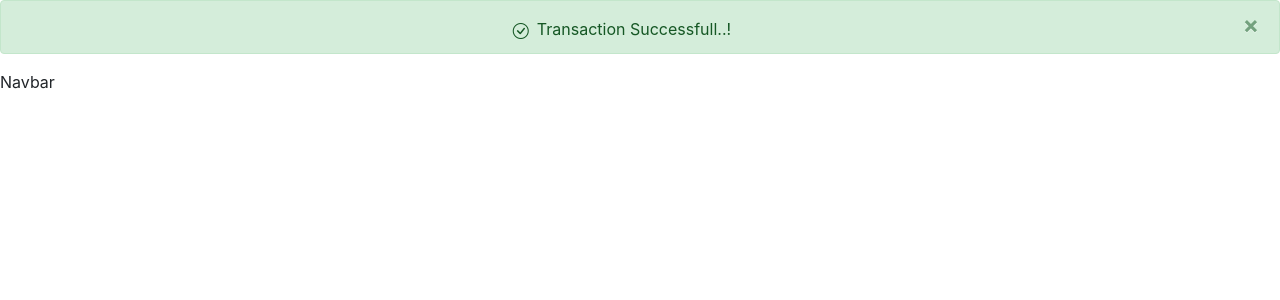
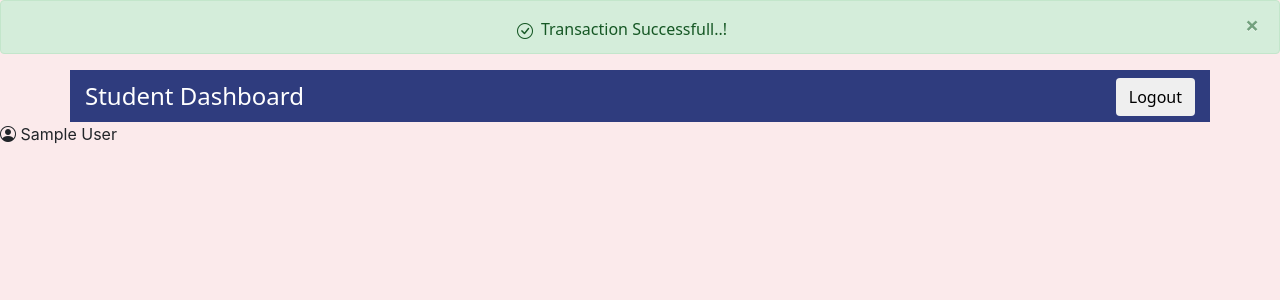
Before and after one commit to sk-py/Php, a PHP site: page /main.php in a window 1280 px wide. Shown: the top 300 px of the page. Run offline with PHP 8.4, Linux system fonts and the light colour scheme; the visitor is signed in with stand-in values (Sample User, id 1); some libraries are stand-ins or nearby versions.

Commit message:
Student Profile Added

```diff
--- a/main.php
+++ b/main.php
@@ -23,6 +23,22 @@ session_start();
     <script src="https://cdn.jsdelivr.net/npm/bootstrap@4.0.0/dist/js/bootstrap.min.js"
         integrity="sha384-JZR6Spejh4U02d8jOt6vLEHfe/JQGiRRSQQxSfFWpi1MquVdAyjUar5+76PVCmYl"
         crossorigin="anonymous"></script>
+    <style>
+        * {
+            font-family: system-ui, -apple-system, BlinkMacSystemFont, 'Segoe UI', Roboto, Oxygen, Ubuntu, Cantarell, 'Open Sans', 'Helvetica Neue', sans-serif;
+        }
+
+        body {
+            background: #FBEAEB;
+        }
+
+        nav {
+            background-color: #2F3C7E;
+            color: white;
+            font-size: 1.5rem;
+            padding: 0.4rem;
+        }
+    </style>
 </head>
 
 <body>
@@ -43,7 +59,15 @@ session_start();
         <?Php
     }
     unset($_SESSION['txn']); ?>
-    <nav>Navbar</nav>
+    <nav class="container d-flex align-items-center justify-content-between"><span class="nav">Student
+            Dashboard</span><span class="nav"><a href="login.php"><button class="btn">Logout
+                </button></span></a>
+    </nav>
+    <i class="bi bi-person-circle"></i>
+    <?Php
+    echo $_SESSION['sname'];
+    ?>
+
 </body>
 
 </html>
```
Also changed, not shown: log.php (+16 -6 lines).
